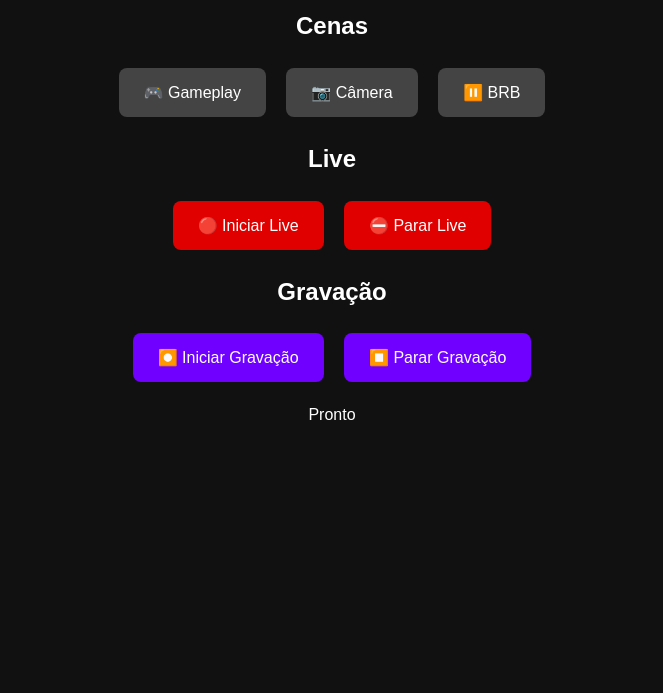
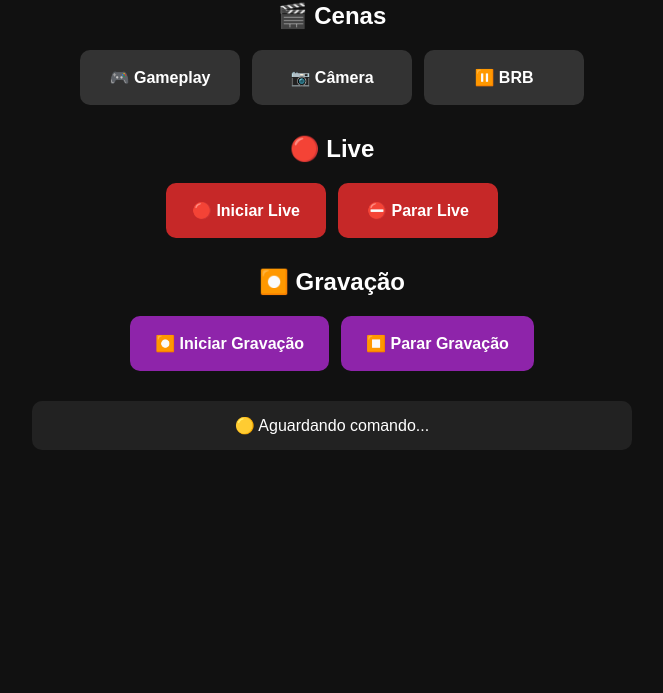
Before and after one commit to Rogger-30/comandos-obs, a plain HTML site: page index.html in a window 1280 px wide. Shown: the part 107-800 px from the top of the page, without its empty margins (308-971 px from the left). Drawn offline with Linux system fonts and the light colour scheme.

Commit message:
Update index.html

```diff
--- a/index.html
+++ b/index.html
@@ -1,66 +1,109 @@
 <!DOCTYPE html>
 <html lang="pt-BR">
-
 <head>
     <meta charset="UTF-8">
     <meta name="viewport" content="width=device-width, initial-scale=1.0">
 
-    <title>Controle OBS</title>
+    <title>Painel OBS</title>
 
     <style>
+        * {
+            box-sizing: border-box;
+        }
+
         body {
+            margin: 0;
+            padding: 20px;
             background: #111;
             color: white;
-            font-family: Arial;
+            font-family: Arial, sans-serif;
             text-align: center;
-            padding: 30px;
+        }
+
+        h1 {
+            margin-bottom: 30px;
+        }
+
+        h2 {
+            margin-top: 30px;
+        }
+
+        .grupo {
+            display: flex;
+            flex-wrap: wrap;
+            justify-content: center;
+            gap: 12px;
+            max-width: 700px;
+            margin: auto;
         }
 
         button {
-            padding: 15px 25px;
-            margin: 8px;
             border: none;
-            border-radius: 8px;
+            border-radius: 10px;
+            padding: 18px 25px;
+            font-size: 16px;
+            font-weight: bold;
             cursor: pointer;
-            font-size: 16px;
+            background: #333;
+            color: white;
+            min-width: 160px;
         }
 
-        .cena {
-            background: #444;
-            color: white;
+        button:hover {
+            background: #555;
         }
 
         .live {
-            background: #e00000;
-            color: white;
+            background: #c62828;
         }
 
-        .gravacao {
-            background: #7000ff;
-            color: white;
+        .live:hover {
+            background: #e53935;
+        }
+
+        .rec {
+            background: #8e24aa;
+        }
+
+        .rec:hover {
+            background: #ab47bc;
+        }
+
+        #status {
+            margin: 30px auto;
+            padding: 15px;
+            max-width: 600px;
+            background: #222;
+            border-radius: 10px;
         }
     </style>
 </head>
 
 <body>
 
-    <h1>🎥 Controle OBS</h1>
+    <h1>🎥 Painel OBS</h1>
 
-    <h2>Cenas</h2>
+    <h2>🎬 Cenas</h2>
 
-    <button class="cena" onclick="cena('Gameplay')">
+    <div class="grupo">
+
+        <button onclick="cena('Gameplay')">
             🎮 Gameplay
         </button>
 
-    <button class="cena" onclick="cena('Camera')">
+        <button onclick="cena('Camera')">
             📷 Câmera
         </button>
 
-    <button class="cena" onclick="cena('BRB')">
+        <button onclick="cena('BRB')">
             ⏸️ BRB
         </button>
 
-    <h2>Live</h2>
+    </div>
+
+    <h2>🔴 Live</h2>
+
+    <div class="grupo">
 
         <button class="live" onclick="comando('/live/iniciar')">
             🔴 Iniciar Live
@@ -70,48 +113,83 @@
             ⛔ Parar Live
         </button>
 
-    <h2>Gravação</h2>
+    </div>
 
-    <button class="gravacao" onclick="comando('/gravacao/iniciar')">
+    <h2>⏺️ Gravação</h2>
+
+    <div class="grupo">
+
+        <button class="rec" onclick="comando('/gravacao/iniciar')">
             ⏺️ Iniciar Gravação
         </button>
 
-    <button class="gravacao" onclick="comando('/gravacao/parar')">
+        <button class="rec" onclick="comando('/gravacao/parar')">
             ⏹️ Parar Gravação
         </button>
 
-    <p id="status">Pronto</p>
+    </div>
+
+    <div id="status">
+        🟡 Aguardando comando...
+    </div>
 
     <script>
 
+        // POR ENQUANTO estamos usando o servidor local.
+        const API = "http://localhost:3000";
+
+
         async function comando(url) {
+
+            const status =
+                document.getElementById("status");
+
+            status.innerText =
+                "⏳ Enviando comando...";
 
             try {
 
-                const resposta = await fetch(url);
-                const dados = await resposta.json();
+                const resposta =
+                    await fetch(API + url);
+
+                const dados =
+                    await resposta.json();
 
                 if (dados.sucesso) {
-                    document.getElementById("status").innerText =
-                        "✅ Comando executado!";
+
+                    status.innerText =
+                        "✅ " +
+                        (dados.mensagem ||
+                        "Comando executado!");
+
                 } else {
-                    document.getElementById("status").innerText =
-                        "❌ Erro: " + dados.erro;
+
+                    status.innerText =
+                        "❌ " + dados.erro;
+
                 }
 
             } catch (erro) {
 
-                document.getElementById("status").innerText =
-                    "❌ Erro de conexão";
+                console.error(erro);
+
+                status.innerText =
+                    "❌ Não foi possível conectar ao servidor.";
+
             }
         }
 
+
         function cena(nome) {
-            comando("/cena/" + encodeURIComponent(nome));
+
+            comando(
+                "/cena/" +
+                encodeURIComponent(nome)
+            );
+
         }
 
     </script>
 
 </body>
-
 </html>
```
Lines whose indentation alone changed are shown as unchanged.
